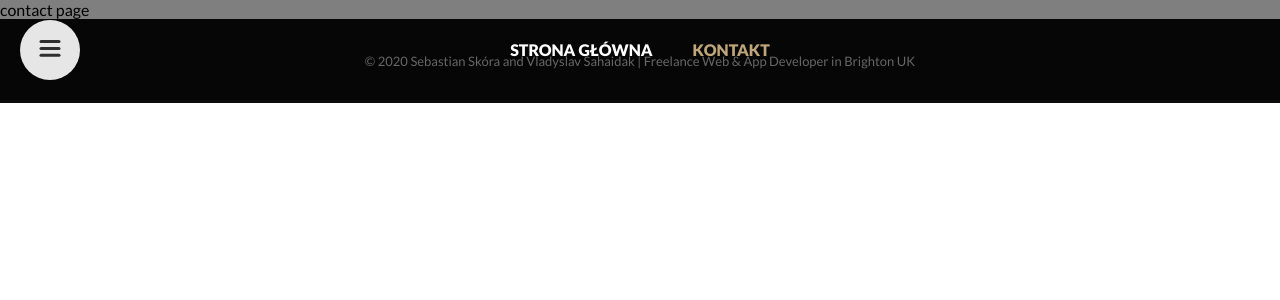
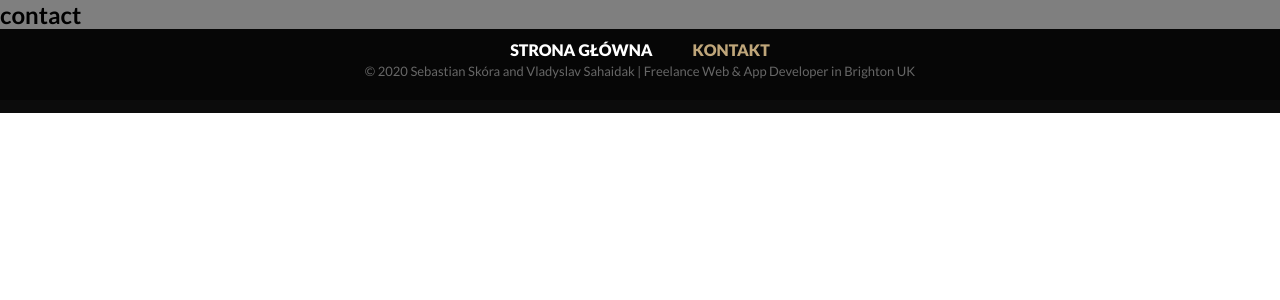
Before and after one commit to Wladyslav/ourapp, a React (Create React App) app: page /contact in a window 1280 px wide. Shown: the top 300 px of the page. Built offline with nearby package versions, Linux system fonts and the light colour scheme.

Commit message:
header scroll

```diff
--- a/src/App.css
+++ b/src/App.css
@@ -4,3 +4,7 @@
   box-sizing: border-box;
   font-family: "Lato";
 }
+header.section_size {
+  height: 80px;
+  background: #000000;
+}
--- a/src/App.js
+++ b/src/App.js
@@ -8,6 +8,12 @@ import Footer from "./layout/Footer/Footer";
 
 class App extends Component {
   state = {};
+  componentDidMount() {
+    window.addEventListener("scroll", () => {
+      let nav = document.querySelector("header");
+      nav.classList.toggle("section_size", window.scrollY > 0);
+    });
+  }
   render() {
     return (
       <Router>
--- a/src/layout/header/Header.module.scss
+++ b/src/layout/header/Header.module.scss
@@ -6,6 +6,6 @@
   align-items: center;
   width: 100%;
   height: 100px;
-  background: rgba( #000000,0.5);
-  transition: all .3s ease-in-out;
+  background: rgba(#000000, 0.5);
+  transition: all 0.3s ease-in-out;
 }
--- a/src/layout/mobileNav/mobileNav.module.scss
+++ b/src/layout/mobileNav/mobileNav.module.scss
@@ -1,5 +1,5 @@
 .nav {
-
+  display: none;
   position: absolute;
   top: 0px;
   left: 0px;
@@ -15,11 +15,10 @@
   bottom: 0;
   width: 350px;
   height: 100vh;
-    background: rgba(white,0.9);
+  background: rgba(white, 0.9);
 }
 
 .button {
-
   outline: none;
   border: none;
   -webkit-user-select: none;
@@ -31,7 +30,7 @@
   height: 60px;
   top: 39px;
   left: 39px;
-    border-radius:50%;
+  border-radius: 50%;
   background: transparent;
 }
 
@@ -49,14 +48,13 @@
 }
 
 .listItem {
-
   list-style: none;
   margin-bottom: 20px;
   display: flex;
   align-items: center;
   cursor: pointer;
-    .itemLink{
-        display:flex;
+  .itemLink {
+    display: flex;
     align-items: center;
 
     text-transform: uppercase;
@@ -85,8 +83,6 @@
   }
 }
 
-
-
 .refresh {
   padding: 10px;
   position: absolute;
--- a/src/pages/contact/Contact.js
+++ b/src/pages/contact/Contact.js
@@ -1,7 +1,12 @@
-import React from 'react'
+import React from "react";
+import styles from "./Contact.module.scss";
 
 const Contact = () => (
-    <div>contact page</div>
+  <div className={styles.contact_container}>
+    <section className={styles.title_section}>
+      <h1 className={styles.page_title}>contact</h1>
+    </section>
+  </div>
 );
 
 export default Contact;
```
Also changed, not shown: src/pages/contact/Contact.module.scss (added). Lines whose indentation alone changed are shown as unchanged.
